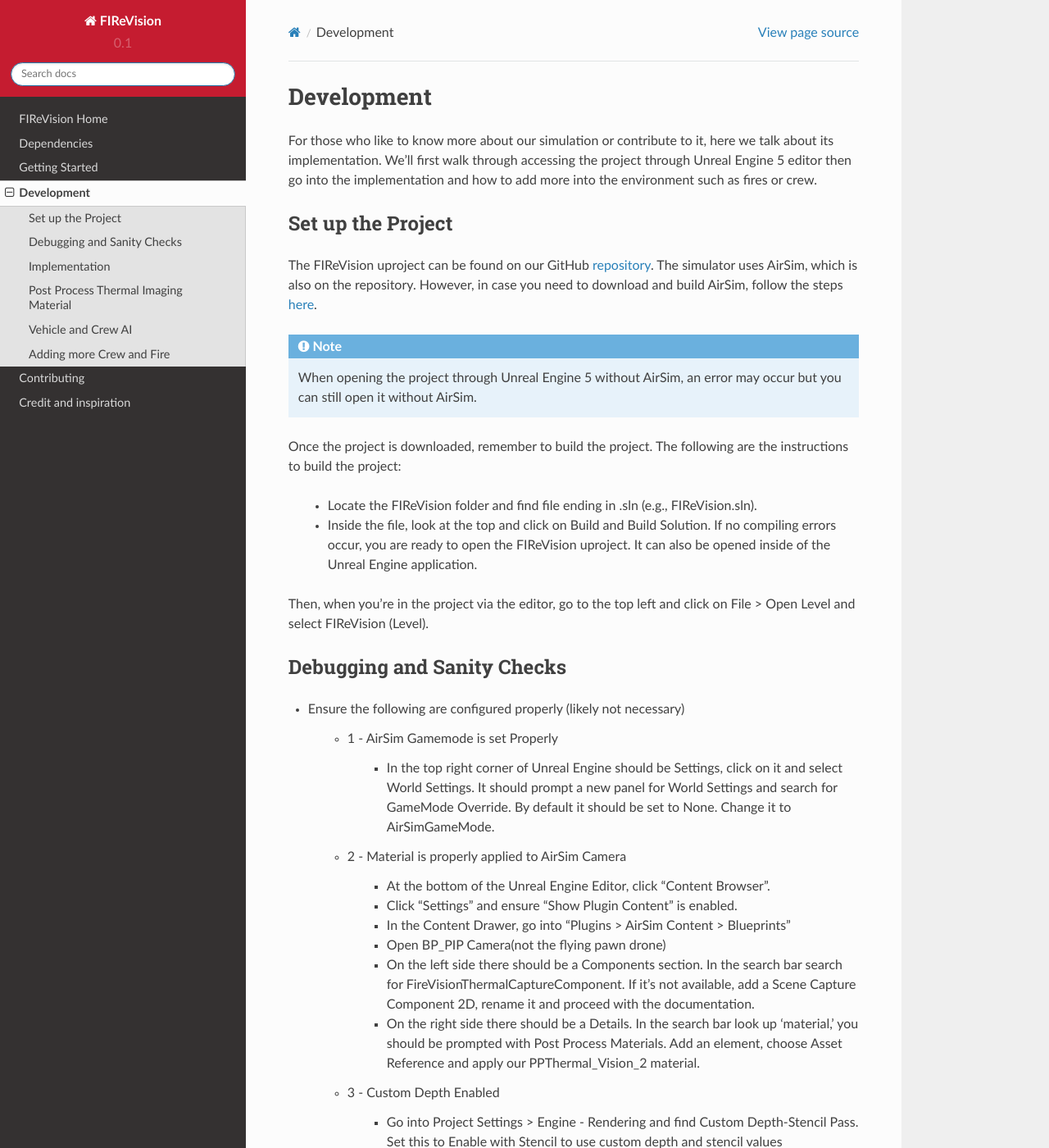
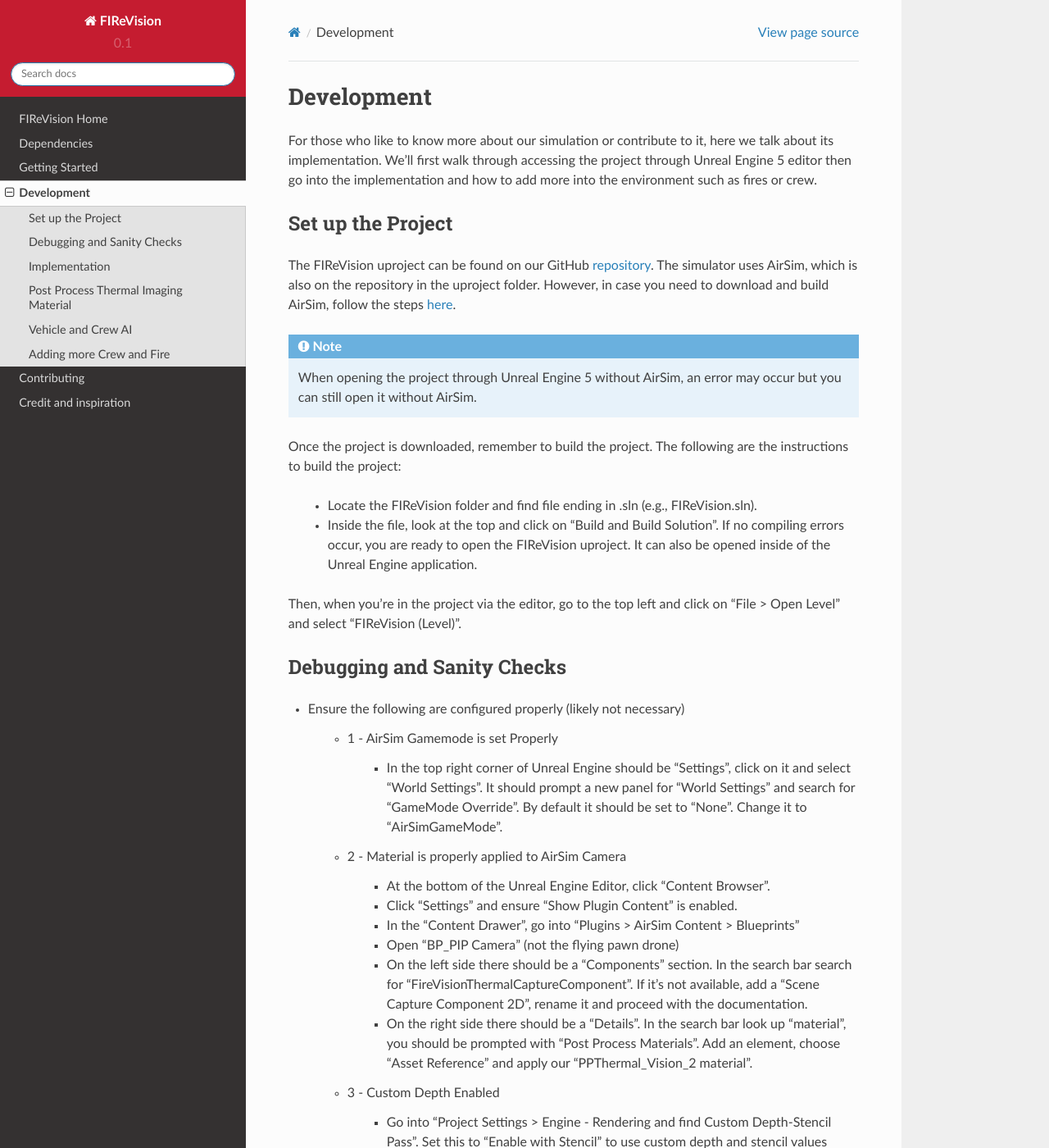
Before and after one commit to castacks/firevision_sim, a Sphinx documentation site: the page built from docs/development.rst, in a window 1280 px wide and 1400 px high. Shown: the whole window at 82% size. Built offline with Sphinx 7.4.7 and the Read the Docs theme 2.0.0, drawn with Linux system fonts in a browser that asks for light colours; pages that are not in the unit, such as notebooks, are missing from menus.

Commit message:
Update development.rst

```diff
--- a/docs/development.rst
+++ b/docs/development.rst
@@ -4,15 +4,15 @@
 
 Set up the Project
 ----
-The FIReVision uproject can be found on our GitHub `repository <https://github.com/castacks/firevision_sim>`_. The simulator uses AirSim, which is also on the repository. However, in case you need to download and build AirSim, follow the steps `here <https://sublime-and-sphinx-guide.readthedocs.io/en/latest/references.html>`_.
+The FIReVision uproject can be found on our GitHub `repository <https://github.com/castacks/firevision_sim>`_. The simulator uses AirSim, which is also on the repository in the uproject folder. However, in case you need to download and build AirSim, follow the steps `here <https://sublime-and-sphinx-guide.readthedocs.io/en/latest/references.html>`_.
 
 .. note:: When opening the project through Unreal Engine 5 without AirSim, an error may occur but you can still open it without AirSim.
 
 Once the project is downloaded, remember to build the project. The following are the instructions to build the project:
 
     - Locate the FIReVision folder and find file ending in .sln (e.g., FIReVision.sln).
-    - Inside the file, look at the top and click on Build and Build Solution. If no compiling errors occur, you are ready to open the FIReVision uproject. It can also be opened inside of the Unreal Engine application.
-Then, when you're in the project via the editor, go to the top left and click on File > Open Level and select FIReVision (Level).
+    - Inside the file, look at the top and click on "Build and Build Solution". If no compiling errors occur, you are ready to open the FIReVision uproject. It can also be opened inside of the Unreal Engine application.
+Then, when you're in the project via the editor, go to the top left and click on "File > Open Level" and select "FIReVision (Level)".
 
 Debugging and Sanity Checks
 ---------------------
@@ -21,20 +21,20 @@
 
     - 1 - AirSim Gamemode is set Properly
 
-        - In the top right corner of Unreal Engine should be Settings, click on it and select World Settings. It should prompt a new panel for World Settings and search for GameMode Override. By default it should be set to None. Change it to AirSimGameMode.
+        - In the top right corner of Unreal Engine should be "Settings", click on it and select "World Settings". It should prompt a new panel for "World Settings" and search for "GameMode Override". By default it should be set to "None". Change it to "AirSimGameMode".
 
     - 2 - Material is properly applied to AirSim Camera
 
         - At the bottom of the Unreal Engine Editor, click “Content Browser”.
         - Click “Settings” and ensure “Show Plugin Content” is enabled.
-        - In the Content Drawer, go into “Plugins > AirSim Content > Blueprints”
-        - Open BP_PIP Camera(not the flying pawn drone)
-        - On the left side there should be a Components section. In the search bar search for FireVisionThermalCaptureComponent. If it’s not available, add a Scene Capture Component 2D, rename it and proceed with the documentation.
-        - On the right side there should be a Details. In the search bar look up ‘material,’ you should be prompted with Post Process Materials. Add an element, choose Asset Reference and apply our PPThermal_Vision_2 material.
+        - In the "Content Drawer", go into “Plugins > AirSim Content > Blueprints”
+        - Open "BP_PIP Camera" (not the flying pawn drone)
+        - On the left side there should be a "Components" section. In the search bar search for "FireVisionThermalCaptureComponent". If it’s not available, add a "Scene Capture Component 2D", rename it and proceed with the documentation.
+        - On the right side there should be a "Details". In the search bar look up "material", you should be prompted with "Post Process Materials". Add an element, choose "Asset Reference" and apply our "PPThermal_Vision_2 material".
 
     - 3 - Custom Depth Enabled
 
-        - Go into Project Settings > Engine - Rendering and find Custom Depth-Stencil Pass. Set this to Enable with Stencil to use custom depth and stencil values
+        - Go into "Project Settings > Engine - Rendering and find Custom Depth-Stencil Pass". Set this to "Enable with Stencil" to use custom depth and stencil values
 
 Implementation
 ----
```
